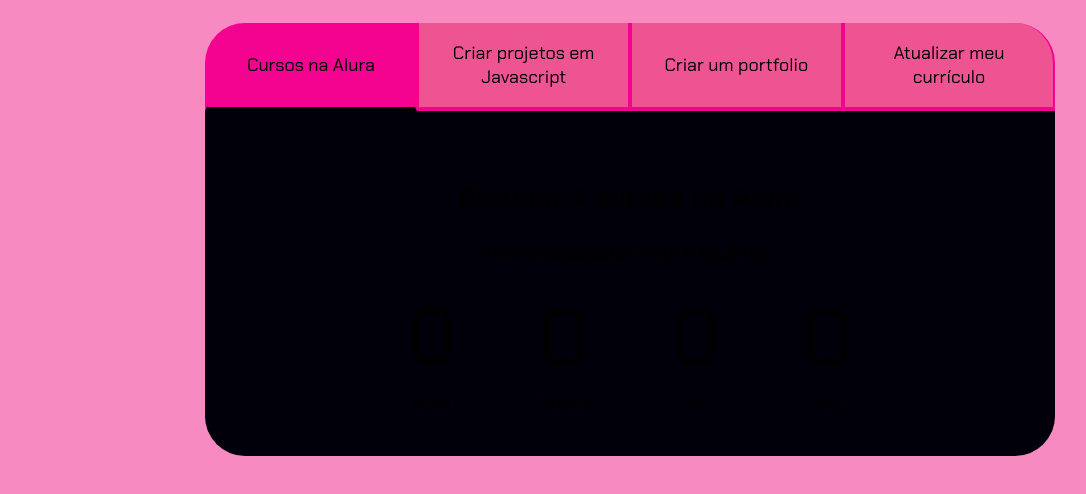
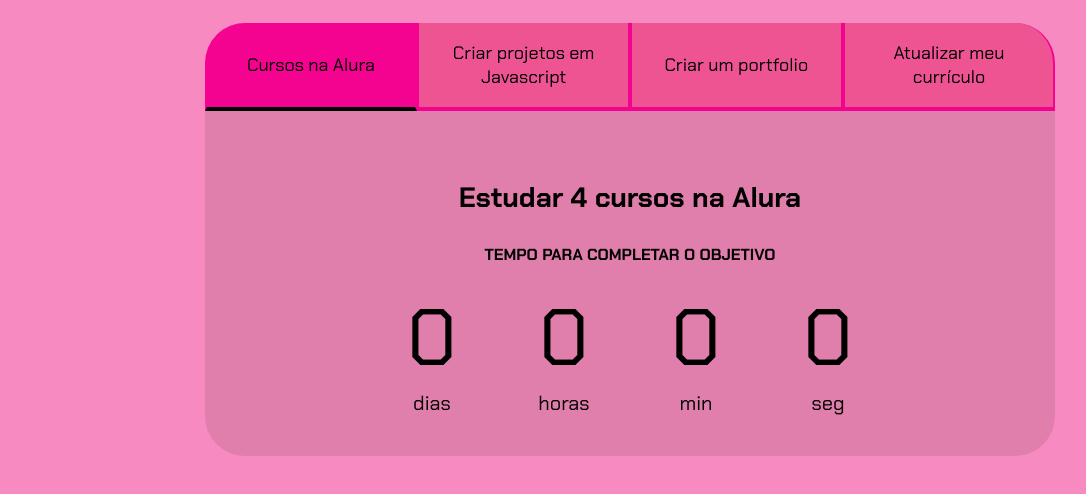
Before and after one commit to Camilecezilho/matem-tica-avan-ada-3-A, a plain HTML site: page index.html in a window 1280 px wide. Shown: the part 80-574 px from the top of the page, without its empty margins (10-1096 px from the left). Drawn offline with Linux system fonts and the light colour scheme.

Commit message:
nbvvgfgf

```diff
--- a/style.css
+++ b/style.css
@@ -6,7 +6,7 @@
     --branco: #000000;
     --botao-ativo: #f3038f;
     --botao-inativo: rgba(235, 65, 130, 0.74);
-    --texto-fundo: rgb(1, 0, 10);
+    --texto-fundo: rgb(224, 126, 172);
 }
 
 body {
```
